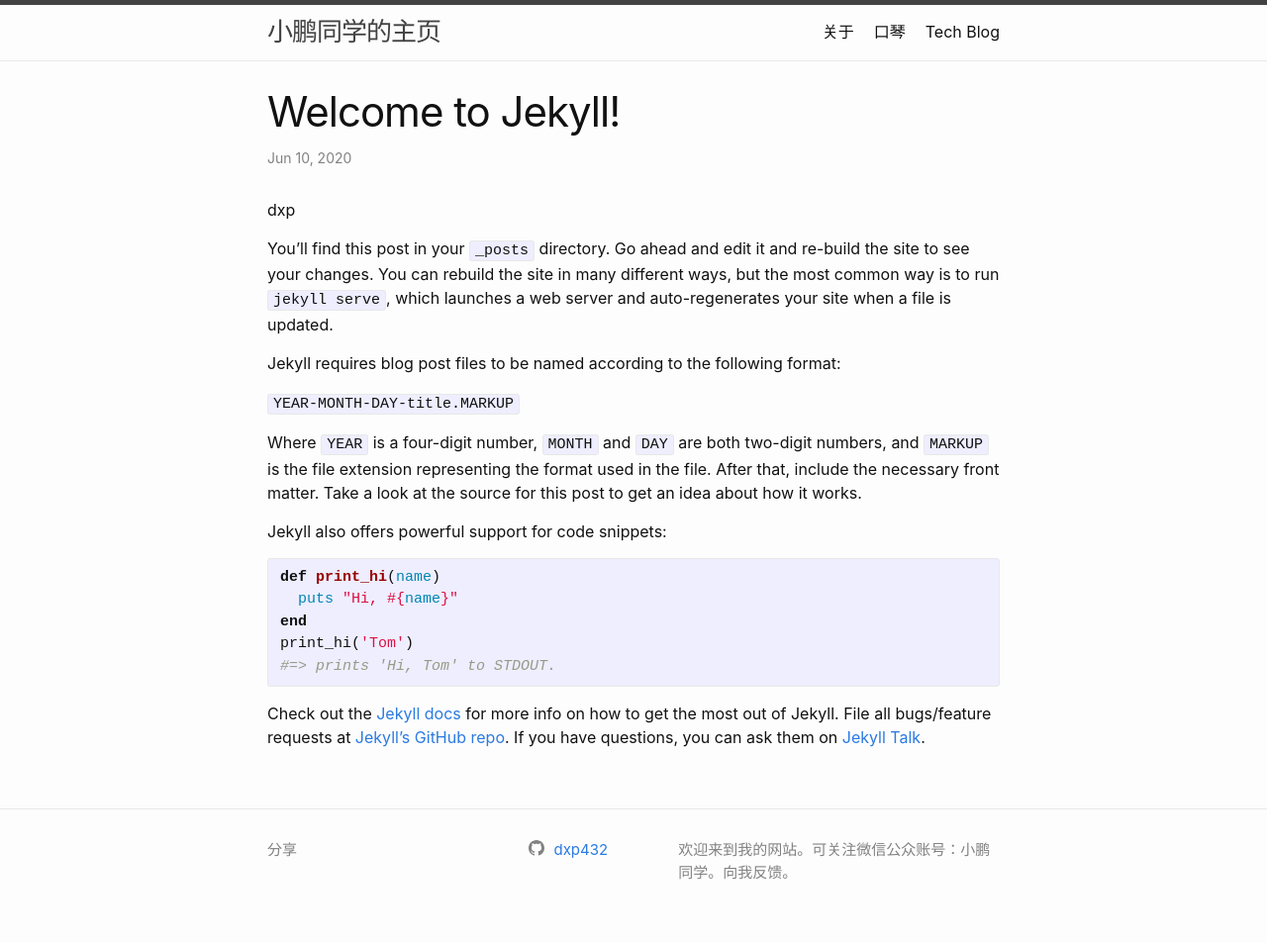
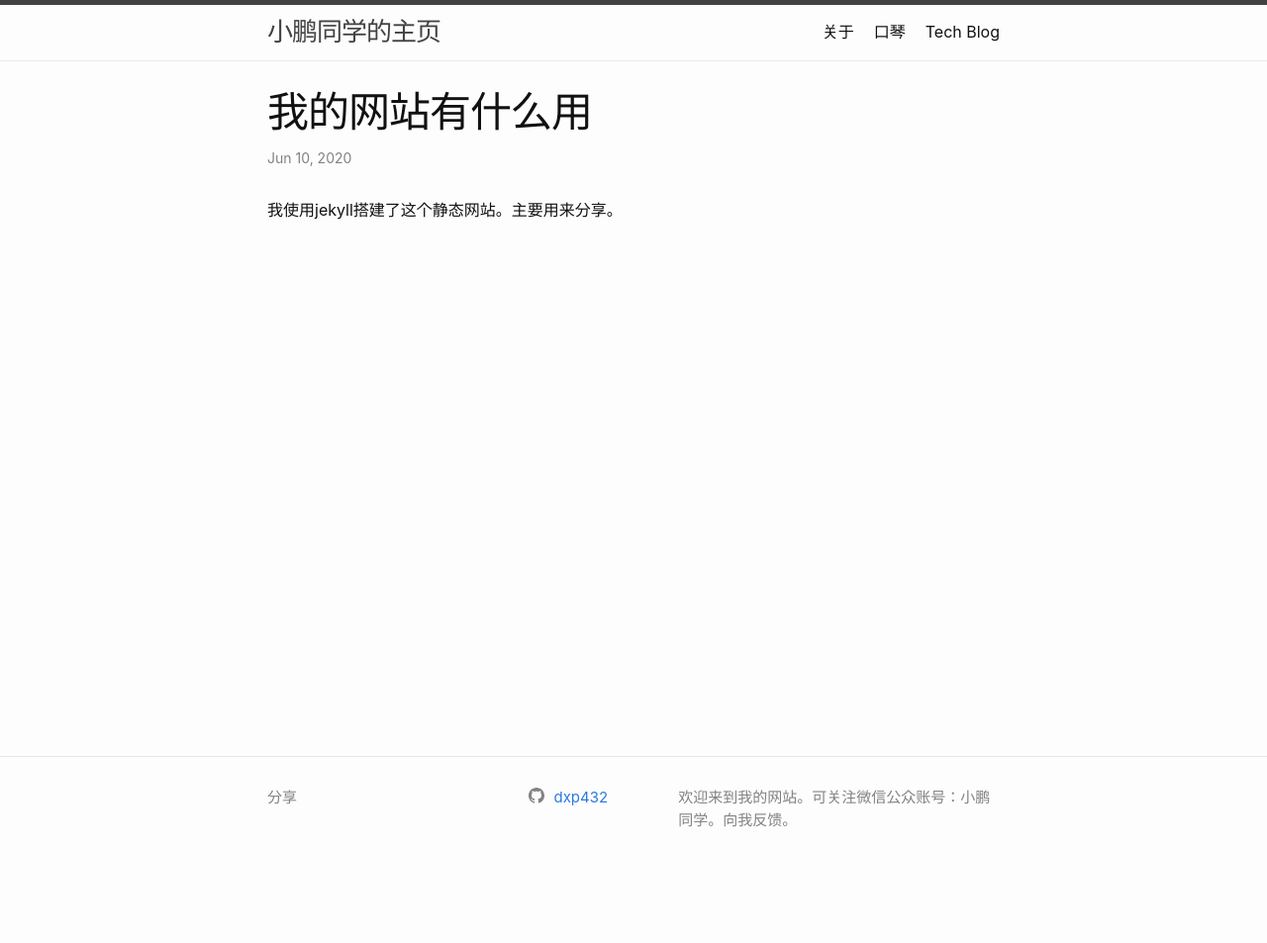
Before and after one commit to dxp432/dxp432.github.io, a Jekyll site: the page built from _posts/2020-06-10-welcome-to-jekyll.markdown, in a window 1280 px wide. Shown: the whole page at 99% size. Built offline with Jekyll 4.4.1, drawn with Linux system fonts in a browser that asks for light colours; after the commit the page ends 900 px from its top, so only the background shows below that.

Commit message:
增加了了口琴隐形的翅膀

```diff
--- a/_posts/2020-06-10-welcome-to-jekyll.markdown
+++ b/_posts/2020-06-10-welcome-to-jekyll.markdown
@@ -1,31 +1,8 @@
 ---
 layout: post
-title:  "Welcome to Jekyll!"
+title:  "我的网站有什么用"
 date:   2020-06-10 22:41:10 +0800
 category: jekyll update
 ---
-dxp
 
-You’ll find this post in your `_posts` directory. Go ahead and edit it and re-build the site to see your changes. You can rebuild the site in many different ways, but the most common way is to run `jekyll serve`, which launches a web server and auto-regenerates your site when a file is updated.
-
-Jekyll requires blog post files to be named according to the following format:
-
-`YEAR-MONTH-DAY-title.MARKUP`
-
-Where `YEAR` is a four-digit number, `MONTH` and `DAY` are both two-digit numbers, and `MARKUP` is the file extension representing the format used in the file. After that, include the necessary front matter. Take a look at the source for this post to get an idea about how it works.
-
-Jekyll also offers powerful support for code snippets:
-
-{% highlight ruby %}
-def print_hi(name)
-  puts "Hi, #{name}"
-end
-print_hi('Tom')
-#=> prints 'Hi, Tom' to STDOUT.
-{% endhighlight %}
-
-Check out the [Jekyll docs][jekyll-docs] for more info on how to get the most out of Jekyll. File all bugs/feature requests at [Jekyll’s GitHub repo][jekyll-gh]. If you have questions, you can ask them on [Jekyll Talk][jekyll-talk].
-
-[jekyll-docs]: https://jekyllrb.com/docs/home
-[jekyll-gh]:   https://github.com/jekyll/jekyll
-[jekyll-talk]: https://talk.jekyllrb.com/
+我使用jekyll搭建了这个静态网站。主要用来分享。
--- a/blog-harmonica/_posts/2020-01-21-A.markdown
+++ b/blog-harmonica/_posts/2020-01-21-A.markdown
@@ -9,3 +9,6 @@ category: Harmonica
 
 A调伴奏《忽然之间》：
 <audio id="audio" controls="" preload="none"><source id="mp3" src="https://onedrive.gimhoy.com/1drv/aHR0cHM6Ly8xZHJ2Lm1zL3UvcyFBb213UmVFb1J6XzNnc3BheTlGV3pZU0FBQ3lDSGc/ZT01bDZhTjY=.mp3"></audio>
+
+A调伴奏《隐形的翅膀》：
+<audio id="audio" controls="" preload="none"><source id="mp3" src="https://onedrive.gimhoy.com/1drv/aHR0cHM6Ly8xZHJ2Lm1zL3UvcyFBb213UmVFb1J6XzNnc3R5QUNQelZhQnB3czNSMFE/ZT1waFQxaU8=.mp3"></audio>
--- a/blog-harmonica/_posts/2020-01-21-C.markdown
+++ b/blog-harmonica/_posts/2020-01-21-C.markdown
@@ -9,3 +9,6 @@ category: Harmonica
 
 伴奏《忽然之间》：
 <audio id="audio" controls="" preload="none"><source id="mp3" src="https://onedrive.gimhoy.com/1drv/aHR0cHM6Ly8xZHJ2Lm1zL3UvcyFBb213UmVFb1J6XzNnc3BkTXlDZGVpcWM1X0ZFcHc/ZT12R0dzVHI=.mp3"></audio>
+
+伴奏《隐形的翅膀》：
+<audio id="audio" controls="" preload="none"><source id="mp3" src="https://onedrive.gimhoy.com/1drv/aHR0cHM6Ly8xZHJ2Lm1zL3UvcyFBb213UmVFb1J6XzNnc3R6Q0JEV2p3TzBLTGlNckE/ZT01cFpHYm0=.mp3"></audio>
--- a/blog-tech/_posts/2020-01-21-my-first-tech-blog.markdown
+++ b/blog-tech/_posts/2020-01-21-my-first-tech-blog.markdown
@@ -1,8 +1,8 @@
 ---
 layout: post
-title:  "my first tech blog!"
+title:  "欢迎来到我的网站"
 date:   2020-01-21 22:41:10 +0800
 category: Tech
 ---
 
-welcome to my first tech blog!
+欢迎来到我的网站，这里可以是我免费共享的地方。
```
